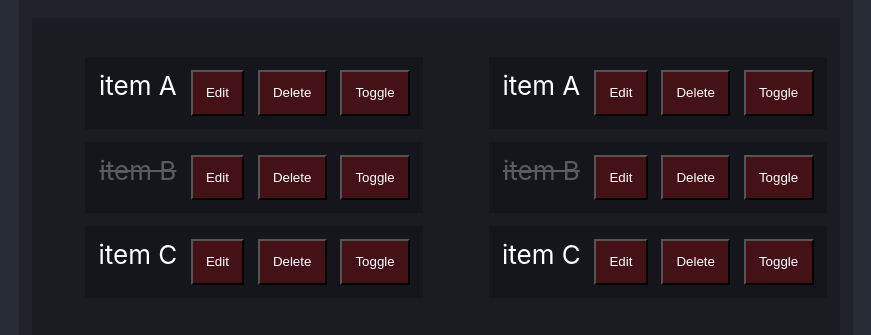
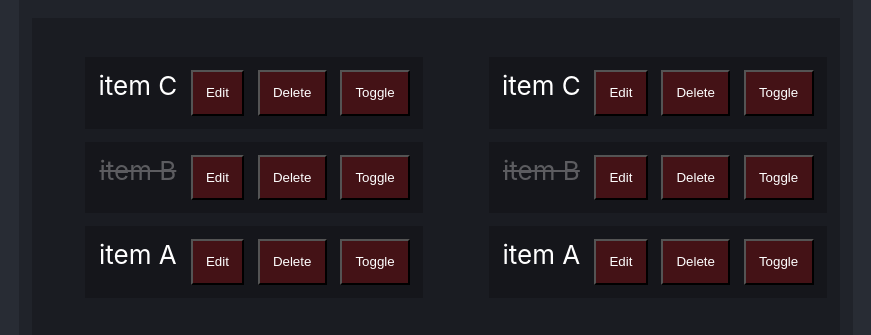
Before and after one commit to kodrclub/react-todo, a React (Create React App) app in the folder site/: page / in a window 1280 px wide. Shown: the part 328-663 px from the top of the page, without its empty margins (204-1075 px from the left). Built offline with nearby package versions, Linux system fonts and the light colour scheme; the HTML template or start-up script is replaced by a standard one.

Commit message:
TodoList shows more recent items first

```diff
--- a/site/src/components/TodoItem.js
+++ b/site/src/components/TodoItem.js
@@ -10,7 +10,7 @@ export default function TodoItem({ item, onChange }) {
     updateTodo(todo);
   };
 
-  // Instead of actually deleting items
+  // For historical purposes, instead of actually deleting items
   // we'll just mark them as such by adding a timestamp to the isDeleted prop
   const markAsDeleted = () => {
     if (window.confirm('Delete ?')) {
--- a/site/src/components/TodoList.js
+++ b/site/src/components/TodoList.js
@@ -16,13 +16,17 @@ export default function TodoList({ items, onChange }) {
       'Nothing to do. Yay!'
     ) : (
       <ul>
-        {items.map((item, index) => {
-          //items marked as deleted should be ignored
-          if (item.isDeleted) {
-            return '';
-          }
-          return <TodoItem key={index} item={item} onChange={itemDidChange} />;
-        })}
+        {items
+          .map((item, index) => {
+            //items marked as deleted should be ignored
+            if (item.isDeleted) {
+              return '';
+            }
+            return (
+              <TodoItem key={index} item={item} onChange={itemDidChange} />
+            );
+          })
+          .reverse()}
       </ul>
     );
 
```
Also changed, not shown: 1 other file (tests, documents, lock files or other folders).
